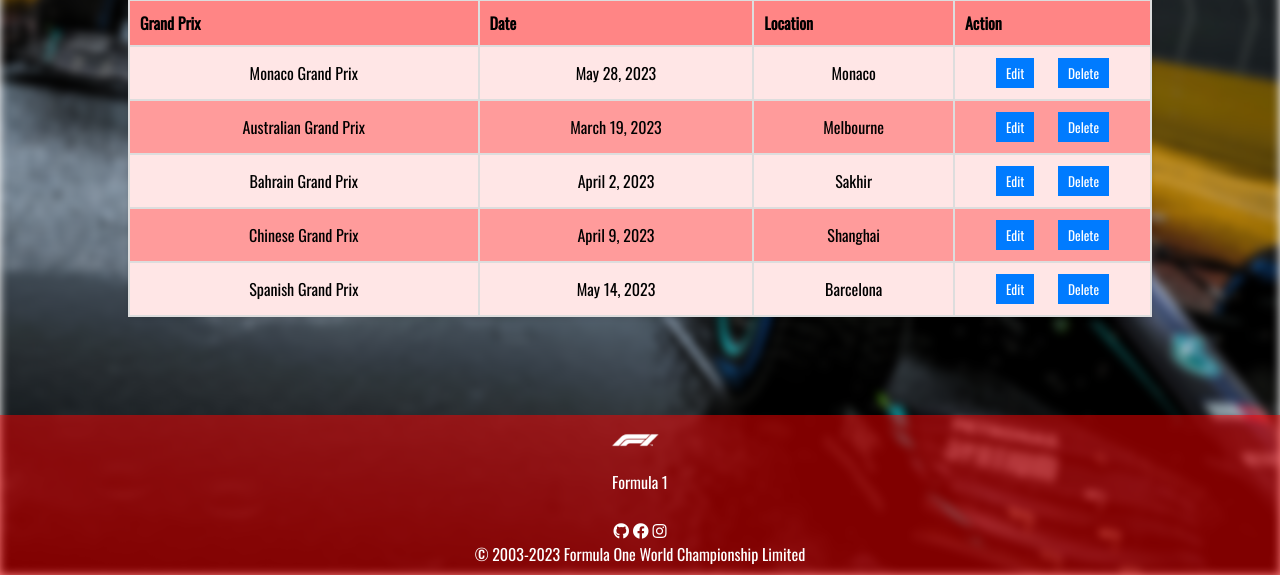
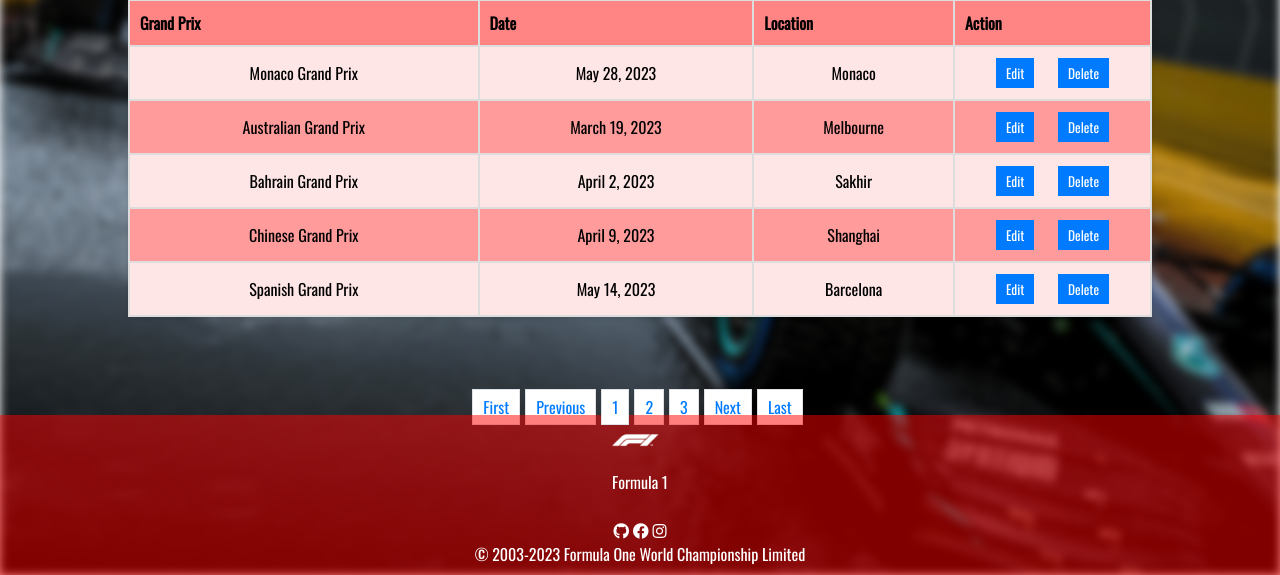
Before and after one commit to Aceuuu08/formula1-master-app, a Django app: page /race_list/ in a window 1280 px wide. Shown: the part 225-800 px from the top of the page. Run offline with Django 5.2, Linux system fonts and the light colour scheme; data comes from the database, SQL or seed files in the repository; both versions use the stored data as it was before the commit.

Commit message:
update css and alter tables

```diff
--- a/formula1_project/formula1_app/models.py
+++ b/formula1_project/formula1_app/models.py
@@ -46,8 +46,6 @@
     name = models.CharField(max_length=100)
     season_start = models.DateField()
     season_end = models.DateField()
-    teams = models.ForeignKey(Team, on_delete=models.CASCADE)
-    races = models.ForeignKey(Race, on_delete=models.CASCADE)
     driver = models.ForeignKey(Driver, on_delete=models.CASCADE)
 
     def __str__(self):
--- /dev/null
+++ b/formula1_project/formula1_app/templates/includes/pagination.html
@@ -0,0 +1,60 @@
+{% if is_paginated %}
+    <nav aria-label="Topics pagination" class="mb-4">
+        <ul class="pagination">
+            {% if page_obj.number > 1 %}
+                <li class="page-item">
+                    <a class="page-link" href="?page=1">First</a>
+                </li>
+            {% else %}
+                <li class="page-item disabled">
+                    <span class="page-link">First</span>
+                </li>
+            {% endif %}
+
+            {% if page_obj.has_previous %}
+                <li class="page-item">
+                    <a class="page-link" href="?page={{ page_obj.previous_page_number }}">Previous</a>
+                </li>
+            {% else %}
+                <li class="page-item disabled">
+                    <span class="page-link">Previous</span>
+                </li>
+            {% endif %}
+
+            {% for page_num in paginator.page_range %}
+                {% if page_obj.number == page_num %}
+                    <li class="page-item active">
+                        <span class="page-link">
+                            {{ page_num }}
+                            <span class="sr-only">(current)</span>
+                        </span>
+                    </li>
+                {% elif page_num > page_obj.number|add:'-3' and page_num < page_obj.number|add:'3' %}
+                    <li class="page-item">
+                        <a class="page-link" href="?page={{ page_num }}">{{ page_num }}</a>
+                    </li>
+                {% endif %}
+            {% endfor %}
+
+            {% if page_obj.has_next %}
+                <li class="page-item">
+                    <a class="page-link" href="?page={{ page_obj.next_page_number }}">Next</a>
+                </li>
+            {% else %}
+                <li class="page-item disabled">
+                    <span class="page-link">Next</span>
+                </li>
+            {% endif %}
+
+            {% if page_obj.number != paginator.num_pages %}
+                <li class="page-item">
+                    <a class="page-link" href="?page={{ paginator.num_pages }}">Last</a>
+                </li>
+            {% else %}
+                <li class="page-item disabled">
+                    <span class="page-link">Last</span>
+                </li>
+            {% endif %}
+        </ul>
+    </nav>
+{% endif %}
--- a/formula1_project/formula1_app/templates/race_list.html
+++ b/formula1_project/formula1_app/templates/race_list.html
@@ -43,8 +43,12 @@
           </tbody>
         </table>
       </section>
-        <div>
-        </div>
+      <br><br><br>
+      <div>
+        {% block pagination %}
+          {% include 'includes/pagination.html' %}
+        {% endblock %}
+      </div>
       {% endblock %}
     </main>
   </body>
```
Also changed, not shown: formula1_project/formula1_app/templates/championship_list.html (+6 -2 lines), formula1_project/formula1_app/templates/driver_list.html (+6 -2 lines), formula1_project/formula1_app/templates/result_list.html (+6 -2 lines), formula1_project/formula1_app/templates/team_list.html (+6 -2 lines), formula1_project/db.sqlite3, formula1_project/formula1_app/migrations/0006_remove_championship_races_remove_championship_teams.py (added).
